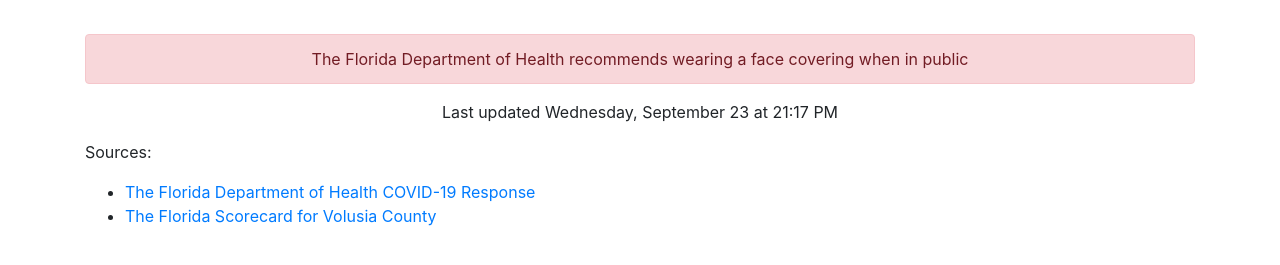
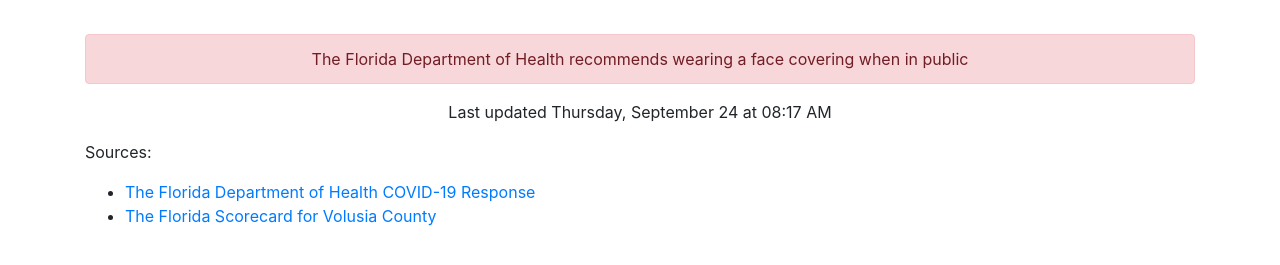
Before and after one commit to thinkjson/timeforchurch, a Jekyll site: the page built from index.md, in a window 1280 px wide. Shown: the part 612-877 px from the top of the page. Built offline with Jekyll 4.4.1, drawn with Linux system fonts in a browser that asks for light colours; our own code applies the rules of GitHub Pages for plain Markdown files.

Commit message:
Updating data

```diff
--- a/_includes/data.html
+++ b/_includes/data.html
@@ -9,4 +9,4 @@
     <div class="outcome text-danger">YES</div>
     <div class="alert alert-danger" role="alert">The Florida Department of Health recommends wearing a face covering when in public</div>
 
-    <p>Last updated Wednesday, September 23 at 21:17 PM</p>
+    <p>Last updated Thursday, September 24 at 08:17 AM</p>
```
